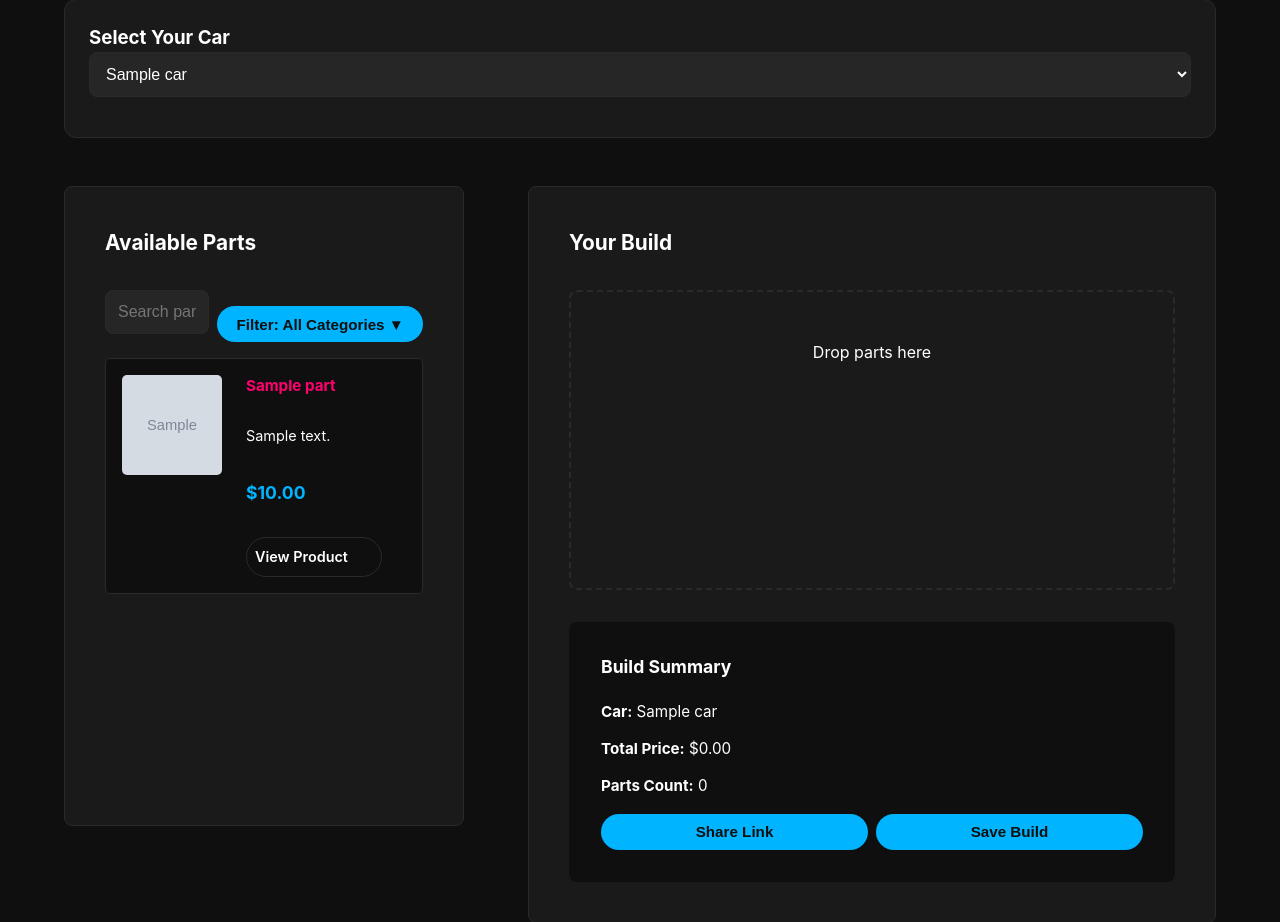
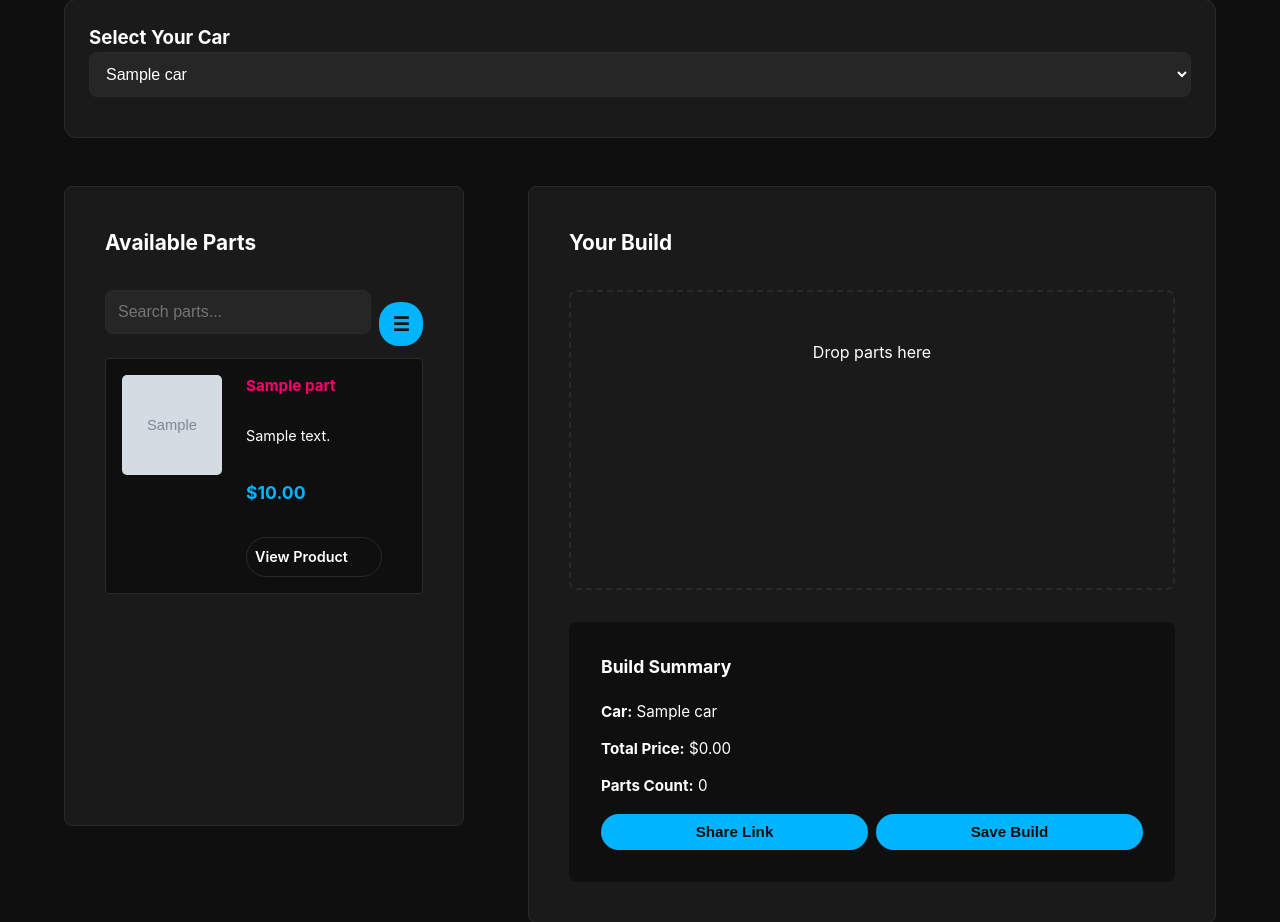
Before and after one commit to 373656-arch/replitfiletest, a PHP site: page / in a window 1280 px wide. Shown: the part 142-1064 px from the top of the page. Run offline with PHP 8.4, Linux system fonts and the light colour scheme; the visitor is signed in with stand-in values (Sample User, id 1); tables that the repository leaves empty or names only in its code hold one stand-in row (values such as "Sample post"); grey boxes marked "Sample" are stand-in pictures; data that the repository does not hold is empty.

Commit message:
Make filter button a compact icon to expand search bar
Replace text-based filter button with an icon button in index.php and update styling in style.css. Remove button text update logic from selectCategory function.

Replit-Commit-Author: Agent
Replit-Commit-Session-Id: 1f37562a-96b5-4e59-9880-8438675bbd84
Replit-Commit-Checkpoint-Type: full_checkpoint
Replit-Commit-Event-Id: a0be160c-a17b-4e8a-9f2c-52eda0babc45

```diff
--- a/index.php
+++ b/index.php
@@ -120,9 +120,9 @@ renderHeader();
                 <div style="display: flex; gap: 0.5rem; align-items: center;">
                     <input type="text" id="searchParts" placeholder="Search parts..." onkeyup="filterParts()" style="flex: 1;">
                     <div class="category-dropdown">
-                        <button id="categoryBtn" class="btn" onclick="toggleCategoryDropdown()">Filter: All Categories ▼</button>
+                        <button id="categoryBtn" class="filter-icon-btn" onclick="toggleCategoryDropdown()" title="Filter by category">☰</button>
                         <div id="categoryDropdown" class="dropdown-menu" style="display: none;">
-                            <div class="dropdown-item" onclick="selectCategory('all', 'All Categories')">All Categories</div>
+                            <div class="dropdown-item" onclick="selectCategory('all', 'All')">All Categories</div>
                             <div class="dropdown-item" onclick="selectCategory('Exhaust', 'Exhaust')">Exhaust</div>
                             <div class="dropdown-item" onclick="selectCategory('Intake', 'Intake')">Intake</div>
                             <div class="dropdown-item" onclick="selectCategory('Suspension', 'Suspension')">Suspension</div>
@@ -328,7 +328,6 @@ function closeDropdownOnClickOutside(event) {
 
 function selectCategory(category, label) {
     currentCategory = category;
-    document.getElementById('categoryBtn').textContent = 'Filter: ' + label + ' ▼';
     document.getElementById('categoryDropdown').style.display = 'none';
     filterParts();
 }
--- a/theme/style.css
+++ b/theme/style.css
@@ -365,8 +365,27 @@ label {
     display: inline-block;
 }
 
-#categoryBtn {
-    white-space: nowrap;
+.filter-icon-btn {
+    background-color: var(--accent-1);
+    color: var(--bg-primary);
+    border: none;
+    padding: 0.6rem 0.8rem;
+    border-radius: 20px;
+    cursor: pointer;
+    font-size: 1.2rem;
+    font-weight: 600;
+    transition: all 0.2s;
+    display: flex;
+    align-items: center;
+    justify-content: center;
+    min-width: 44px;
+    height: 44px;
+    flex-shrink: 0;
+}
+
+.filter-icon-btn:hover {
+    background-color: var(--accent-3);
+    transform: translateY(-2px);
 }
 
 .dropdown-menu {
```
